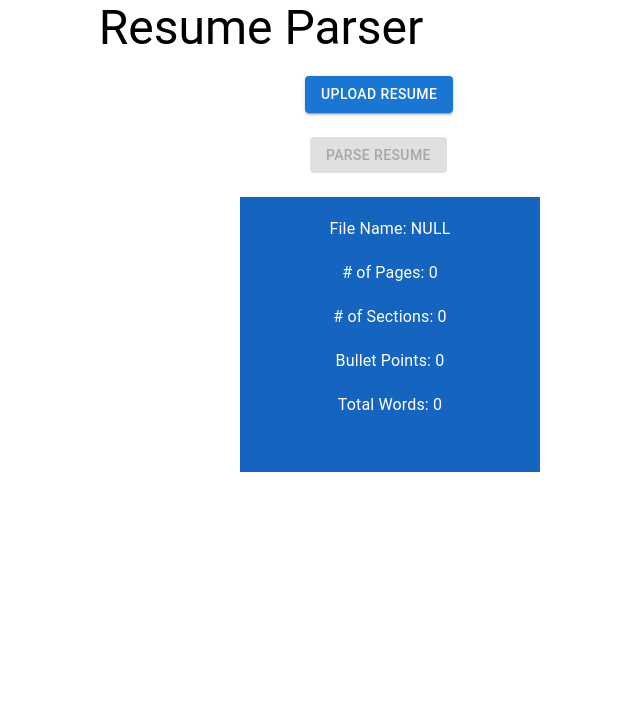
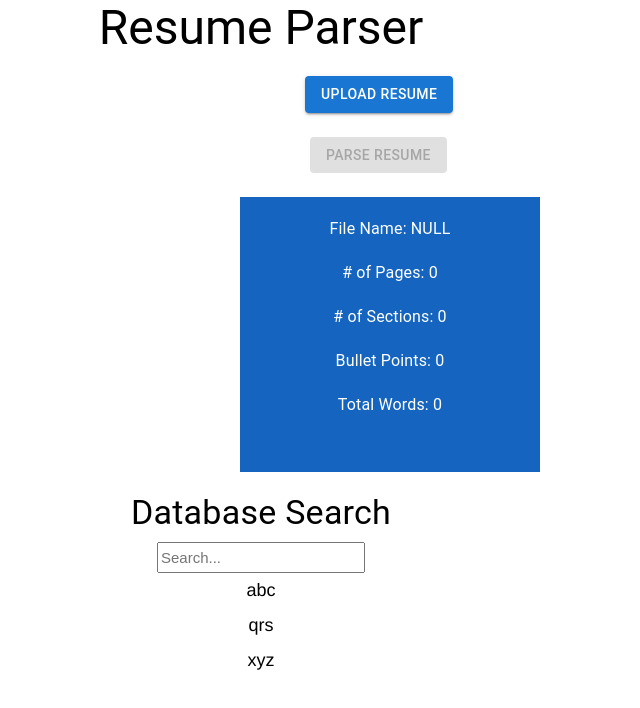
Before and after one commit to MichaelSalSail/resume_parser, a React (Create React App) app: page / in a window 1280 px wide. Shown: the top 708 px of the page, without its empty margins (379-1019 px from the left). Built offline with nearby package versions, Linux system fonts and the light colour scheme.

Commit message:
Implemented search feature to match search terms w/ list of strings.

```diff
--- a/package.json
+++ b/package.json
@@ -9,6 +9,7 @@
     "@testing-library/jest-dom": "^5.16.5",
     "@testing-library/react": "^13.4.0",
     "@testing-library/user-event": "^13.5.0",
+    "list-react-files": "^0.2.0",
     "prop-types": "^15.8.1",
     "react": "^18.2.0",
     "react-dom": "^18.2.0",
--- /dev/null
+++ b/src/pages/Dashboard.css
@@ -0,0 +1,18 @@
+.App {
+    display: flex;
+    justify-content: center;
+    align-items: center;
+    flex-direction: column;
+    font-family: 'Franklin Gothic Medium', 'Arial Narrow', Arial, sans-serif;
+}
+
+.App input {
+    width: 200px;
+    height: 25px;
+    font-size: 15px;
+}
+
+p {
+    margin: 7px;
+    font-size: 18px;
+}
--- a/src/pages/Dashboard.jsx
+++ b/src/pages/Dashboard.jsx
@@ -5,6 +5,9 @@ import {
     Typography,
     Button
 } from "@mui/material";
+import "./Dashboard.css";
+//import listReactFiles from 'list-react-files';
+//listReactFiles(__dirname).then(files => console.log(files));
 
 export default function Dashboard() {
 
@@ -20,8 +23,11 @@ export default function Dashboard() {
     const [parse, setParse] = useState(false);
     // Update text block w/ appropriate values
     const default_values={"file_name": "NULL", "pages": 0, "sections": 0, "bullet_pts": 0, "word_count": 0};
-    const example_values={"file_name": "Michael Salamon Resume", "pages": 1, "sections": 4, "bullet_pts": 12, "word_count": 500};
     const all_sections=["Education:","Skills:","Experience:","Projects:","Extracurriculars:","Certifications:","Awards:"];
+    // All file names located in public/exmpl_resumes dir
+    const [stored_rsmes,setRsmes]=useState(["abc","qrs","xyz"]);
+    // Keep track of search term(s) for Database Search
+    const [searchTerm, setSearchTerm] = useState('');
 
     // Retrieve resume metadata
     const parseNow = (resume_str) => {
@@ -70,7 +76,11 @@ export default function Dashboard() {
             setResume(true)
         // Reset parse if file uploaded before
         setParse(false);
-    }
+    };
+    // retrieve list of file names in public/exmpl_resumes
+    //const retrieveNames = () => {
+
+    //};
 
     return (
         <form>
@@ -122,6 +132,28 @@ export default function Dashboard() {
                     <br></br>
                     <Typography color="white" align="center">Total Words: {parse ? (wordcount):(default_values["word_count"])}</Typography>
                 </Box>
+                <br></br>
+                <Typography variant="h4" align="center" sx={{ pb: 1 }}>Database Search</Typography>
+                <div className="App">
+                    <input
+                        type="text"
+                        placeholder="Search..."
+                        onChange={(event) => {
+                            setSearchTerm(event.target.value);
+                        }}/>
+                    {stored_rsmes.filter((val) => {
+                        if(searchTerm==="")
+                            return val;
+                        else if(val.toLowerCase().includes(searchTerm.toLowerCase()))
+                            return val;
+                    }).map((val,key)=> {
+                        return (
+                            <div key={key}>
+                                <p>{val}</p>
+                            </div>
+                        );
+                    })}
+                </div>
             </Container>
         </form>
     );
```
Also changed, not shown: 1 other file (tests, documents, lock files or other folders).
